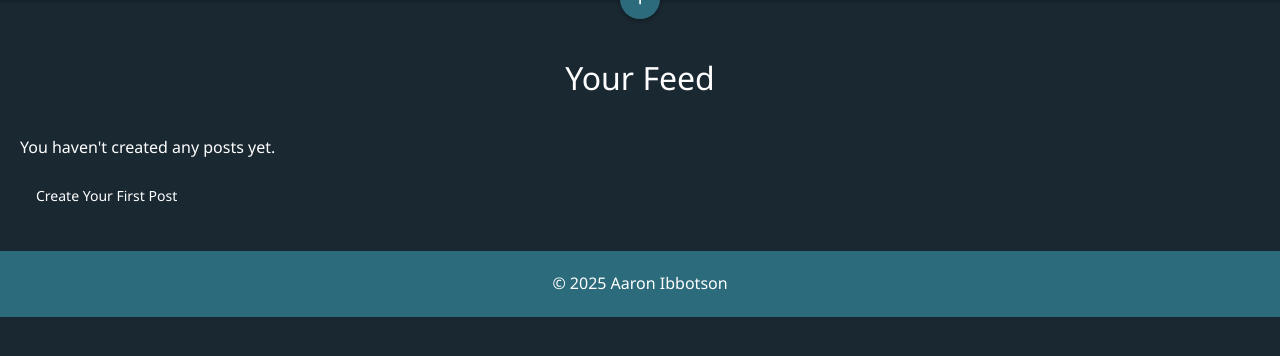
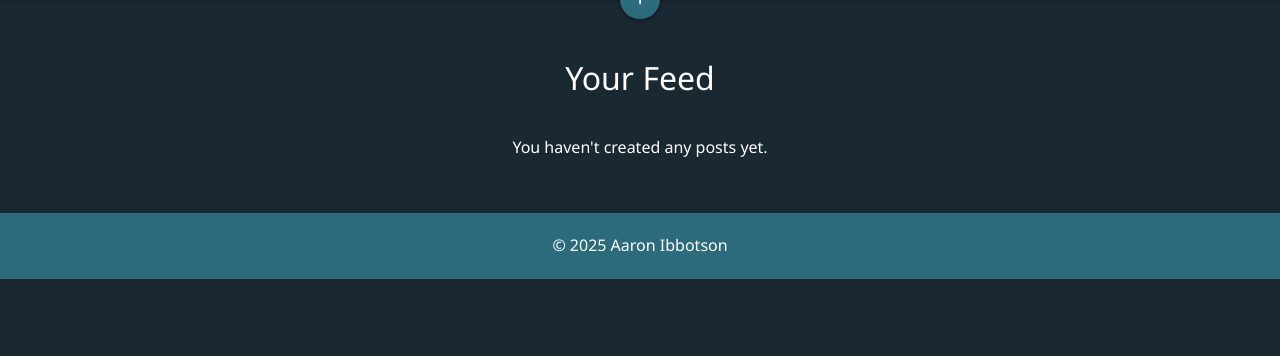
Before and after one commit to w1zzball/haiku, a Django app: page / in a window 1280 px wide. Shown: the part 92-448 px from the top of the page. Run offline with Django 5.2, Linux system fonts and the light colour scheme; the visitor is signed in with stand-in values (Sample User, id 1); data that the repository does not hold is empty.

Commit message:
style: center align "no posts" message in the empty state

```diff
--- a/home/templates/home/index.html
+++ b/home/templates/home/index.html
@@ -32,8 +32,7 @@
           </div>
         {% else %}
           <div class="empty-state">
-            <p>You haven't created any posts yet.</p>
-            <a href="#" id="new-post-button" class="btn btn-primary">Create Your First Post</a>
+            <p id="no-posts-paragraph">You haven't created any posts yet.</p>
           </div>
         {% endif %}
       </div>
--- a/static/css/components/base.css
+++ b/static/css/components/base.css
@@ -241,7 +241,9 @@ button i.fa-regular {
     text-align: center;
   }
 }
-
+#no-posts-paragraph {
+  text-align: center;
+}
 #new-post-header {
   color: var(--primary-color);
 }
```
Also changed, not shown: 1 other file.
